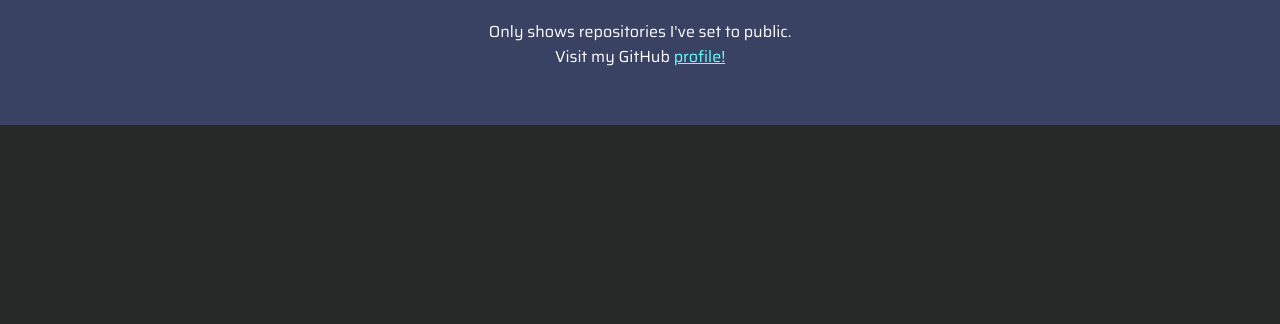
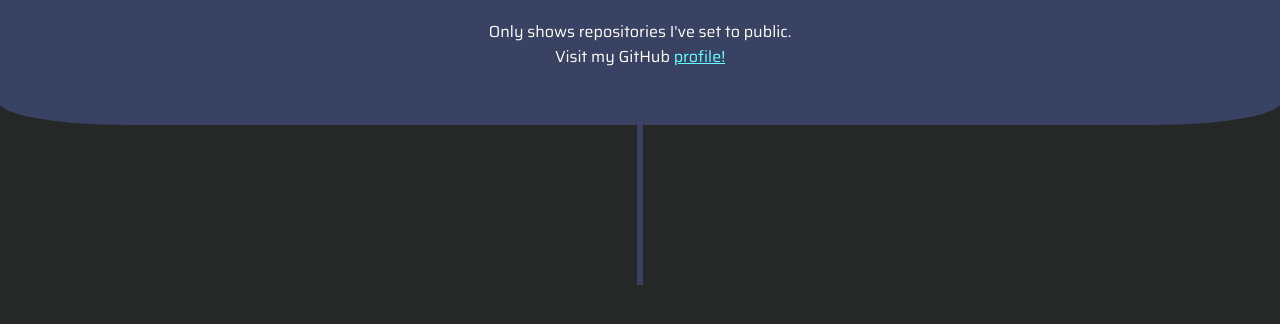
Before and after one commit to thomasmartuaps/thomasmartuaps.github.io, a plain HTML site: page index.html in a window 1280 px wide. Shown: the part 112-436 px from the top of the page. Drawn offline with nearby package versions, Linux system fonts and the light colour scheme; no server answers.

Commit message:
first usable build

```diff
--- a/style.css
+++ b/style.css
@@ -27,6 +27,7 @@ a {
   color: #ffffff;
   text-align: center;
   font-family: 'Saira', sans-serif;
+  border-radius: 0% 0% 10% 10%;
 }
 
 /* The actual timeline (the vertical ruler) */
@@ -34,10 +35,14 @@ a {
   position: relative;
   max-width: 1200px;
   margin: 0 auto;
+  padding-top: 10vh;
+  padding-bottom: 10vh;
+  margin-bottom: -5vh;
 }
 
 /* The actual timeline (the vertical ruler) */
 .timeline::after {
+  padding-top: 10px;
   content: '';
   position: absolute;
   width: 6px;
@@ -60,12 +65,10 @@ a {
 .container::after {
   content: '';
   position: absolute;
-  /* padding: -5px; */
   width: 20px;
   height: 20px;
   right: -16px;
   background-color: #2c2f2e;
-  /* outline: 4px solid #8537da; */
   border: 6px solid #3a4263;
   top: 15px;
   border-radius: 50%;
```
